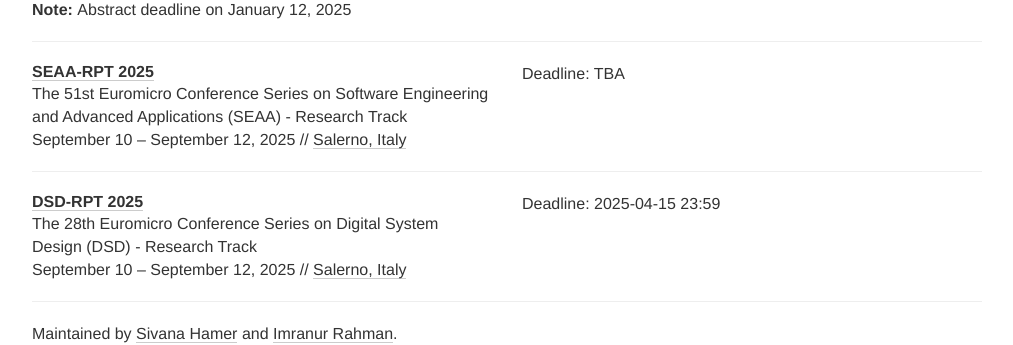
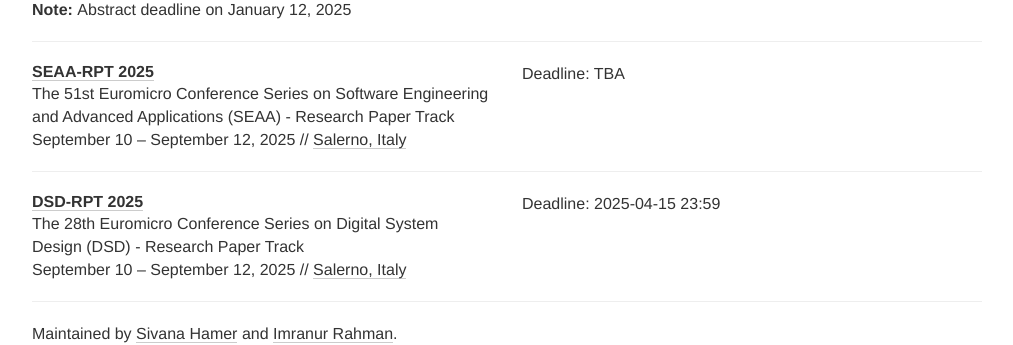
Before and after one commit to se-deadlines/se-deadlines.github.io, a Jekyll site: the page built from index.html, in a window 1280 px wide and 900 px high, scrolled down 15644 px. Shown: the part 523-868 px from the top of the window, without its empty margins (133-1146 px from the left). Built offline with Jekyll 4.4.1, drawn with Linux system fonts in a browser that asks for light colours; nearby versions of some CDN libraries.

Commit message:
Update `Research Track` to `Research Paper Track`

```diff
--- a/_data/conferences.yml
+++ b/_data/conferences.yml
@@ -1103,7 +1103,7 @@
   tags: [CO, RPT]
 
 - name: SEAA-RPT
-  description: The 51st Euromicro Conference Series on Software Engineering and Advanced Applications (SEAA) - Research Track
+  description: The 51st Euromicro Conference Series on Software Engineering and Advanced Applications (SEAA) - Research Paper Track
   year: 2025
   link: https://dsd-seaa.com/seaa2025/
   deadline:
@@ -1113,7 +1113,7 @@
   tags: [CO, RPT]
 
 - name: DSD-RPT
-  description: The 28th Euromicro Conference Series on Digital System Design (DSD) - Research Track
+  description: The 28th Euromicro Conference Series on Digital System Design (DSD) - Research Paper Track
   year: 2025
   link: https://dsd-seaa.com/dsd2025/
   deadline:
```
